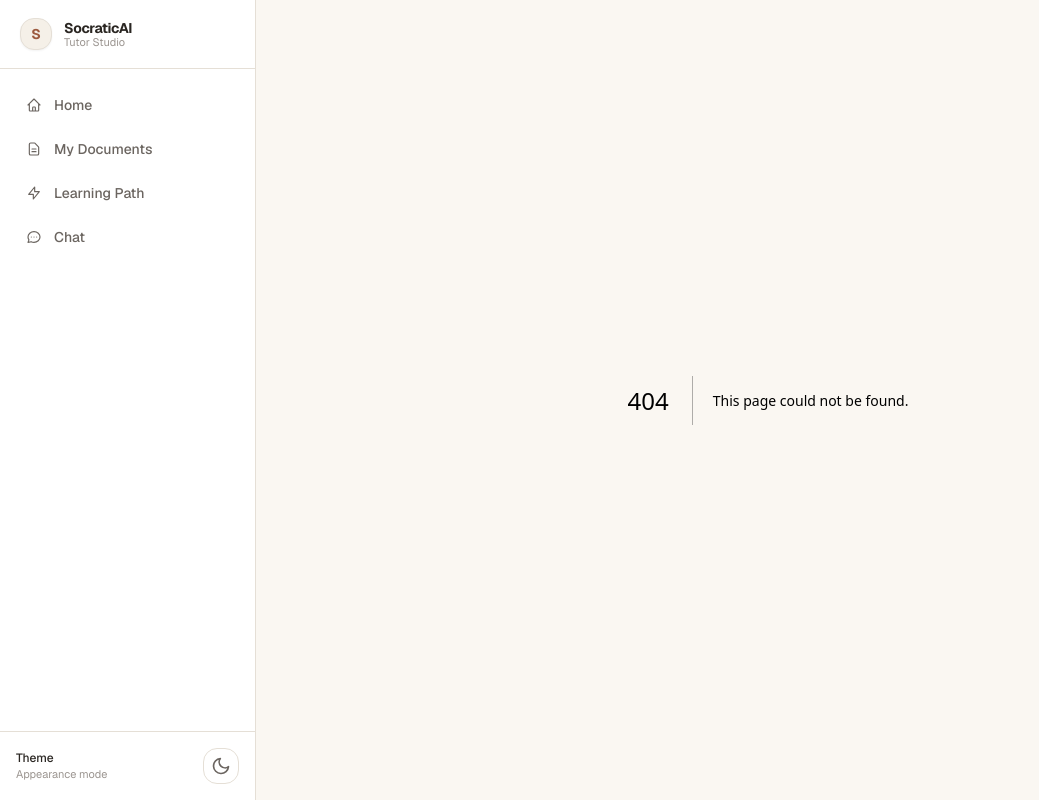
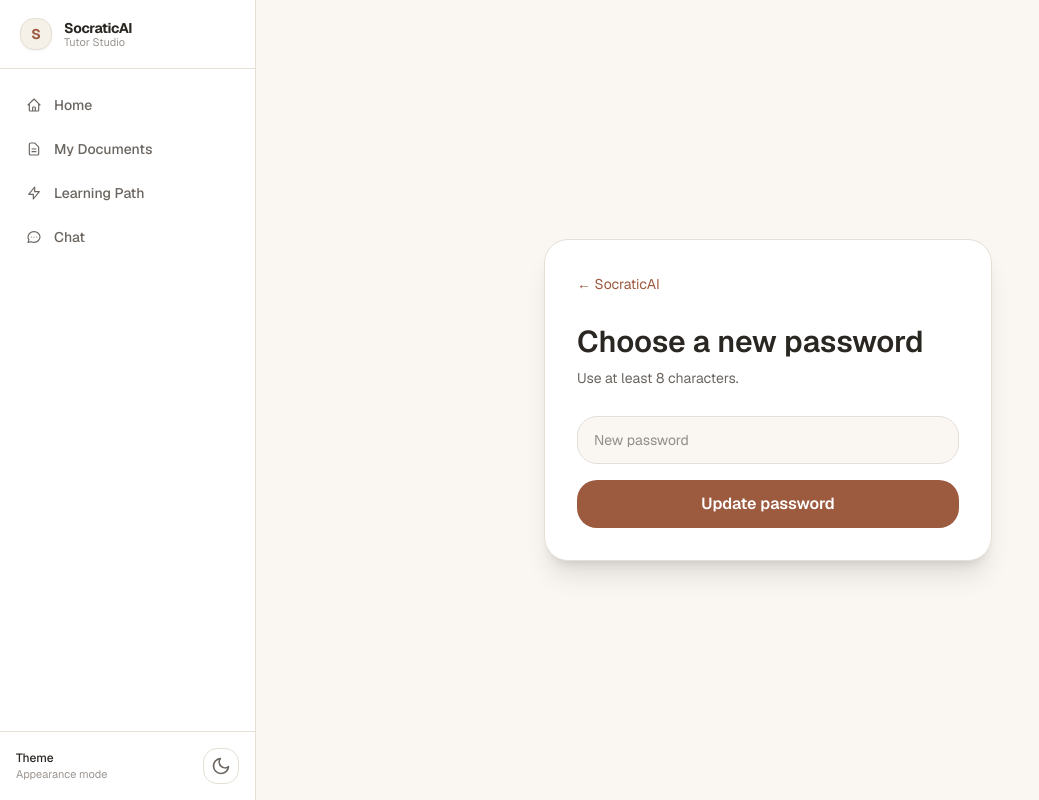
Before and after one commit to SHREYA-G-AMIN/socratic-ai-tutor, a Next.js app: page /reset-password in a window 1280 px wide. Before the commit this address had no page. Shown: the whole page, without its empty margins (0-1039 px from the left). Built offline with nearby package versions, Linux system fonts and the light colour scheme.

Commit message:
Build authentication UI and flows: src/app/reset-password/page.tsx

```diff
--- /dev/null
+++ b/src/app/reset-password/page.tsx
@@ -0,0 +1,30 @@
+"use client";
+
+import { useState, type FormEvent } from "react";
+import { useRouter } from "next/navigation";
+import { createClient } from "@/lib/supabase/client";
+import Link from "next/link";
+
+export default function ResetPasswordPage() {
+  const router = useRouter();
+  const [password, setPassword] = useState("");
+  const [error, setError] = useState("");
+  const [busy, setBusy] = useState(false);
+
+  async function submit(event: FormEvent<HTMLFormElement>) {
+    event.preventDefault();
+    setBusy(true);
+    setError("");
+    const supabase = createClient();
+    const { error: updateError } = await supabase.auth.updateUser({ password });
+    if (updateError) {
+      setError(updateError.message);
+      setBusy(false);
+      return;
+    }
+    await supabase.auth.signOut();
+    router.replace("/login?reset=success");
+  }
+
+  return <main className="min-h-screen bg-background text-text-primary flex items-center justify-center px-4 py-10"><section className="w-full max-w-md rounded-3xl border border-border bg-surface p-8 shadow-xl"><Link href="/login" className="text-sm text-accent-primary">← SocraticAI</Link><h1 className="mt-7 text-3xl font-semibold">Choose a new password</h1><p className="mt-2 mb-7 text-sm text-text-secondary">Use at least 8 characters.</p><form onSubmit={submit} className="space-y-4"><input required minLength={8} type="password" value={password} onChange={e=>setPassword(e.target.value)} autoComplete="new-password" placeholder="New password" className="w-full h-12 rounded-xl border border-border bg-background px-4 text-sm outline-none focus:border-accent-primary"/>{error && <p role="alert" className="text-sm text-error-text">{error}</p>}<button disabled={busy} className="w-full h-12 rounded-xl bg-accent-primary text-white font-semibold disabled:opacity-60">{busy ? "Saving…" : "Update password"}</button></form></section></main>;
+}
```
